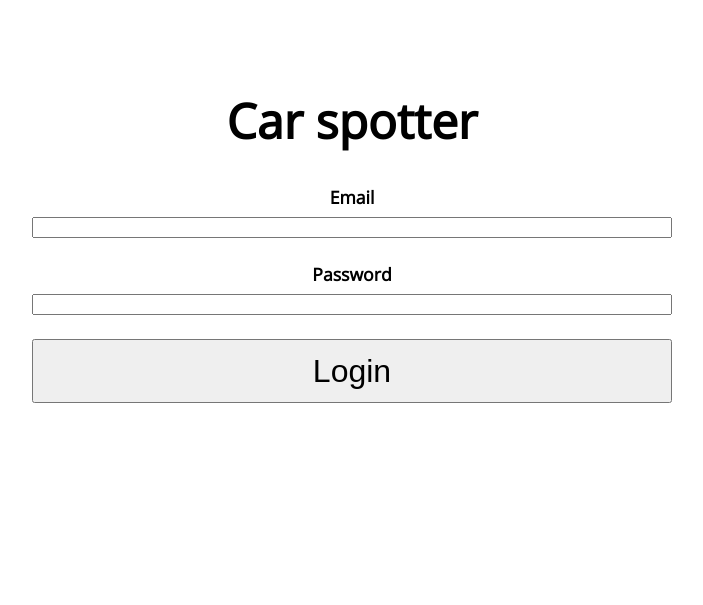
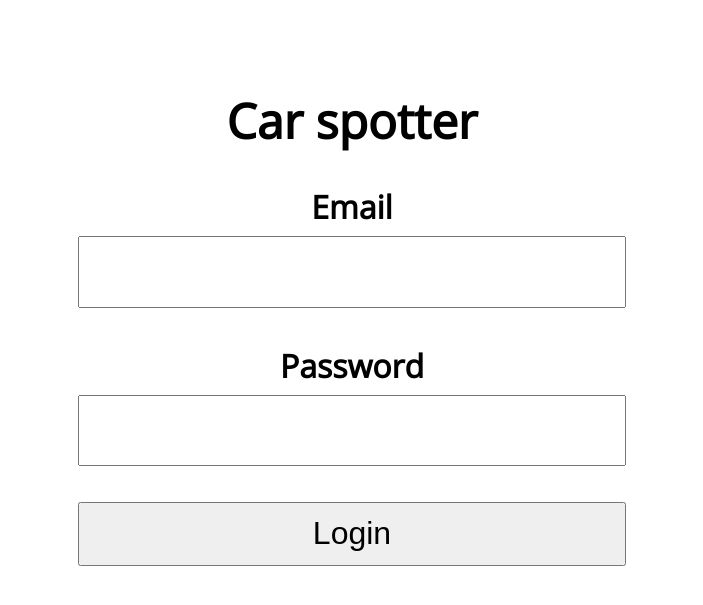
Before and after one commit to rrees/car-spotting, a Flask app: page / in a window 1280 px wide. Shown: the top 605 px of the page, without its empty margins (288-991 px from the left). Run offline with Flask 3, Linux system fonts and the light colour scheme.

Commit message:
Converts CSS to new margin types and refreshes some of the form appearance

```diff
--- a/spotting/static/css/elements.css
+++ b/spotting/static/css/elements.css
@@ -1,10 +1,10 @@
 
 body {
-	margin: auto;
+	margin-block: auto;
 	margin-top: var(--navigation-bar-height);
-	margin-left: 1.5rem;
-	margin-right: 1.5rem;
+	margin-inline: 1.5rem;
 	padding-top: 1rem;
 	font-family: 'Open Sans', Helevetica, Arial, sans-serif;
 	font-size: var(--base-font-size);
+	font-display: swap;
 }
--- a/spotting/static/css/forms.css
+++ b/spotting/static/css/forms.css
@@ -1,22 +1,30 @@
+
+
+
 
 label {
 	font-weight: bold;
 	margin-bottom: 0.5rem;
-	font-size: 1.1rem;
+	font-size: 2rem;
 }
 
-input[type="text"] {
-	line-height: 2.5rem;
-	font-size: 1.5rem;
+input[type="text"],
+input[type="email"],
+input[type="password"] {
+	line-height: 120%;
+	font-size: var(--base-input-font-size);
+	padding: 0.75rem;
 }
 
 input[type="checkbox"] {
 	transform: scale(2);
 	margin: 1rem;
+	padding: 0.75rem;
 }
 
 select {
-	font-size: 1.5rem;
+	font-size: var(--base-input-font-size);
+	padding: 0.75rem;
 }
 
 
@@ -28,5 +36,10 @@ select {
 .form--control-group {
 	display: flex;
 	flex-direction: column;
-	margin-bottom: var(--base-font-size);
+	margin-block-end: var(--base-input-font-size);
 }
+
+#spotting-form {
+	margin-inline: auto;
+	max-width: var(--max-page-width);
+}
--- a/spotting/static/css/login.css
+++ b/spotting/static/css/login.css
@@ -1,8 +1,10 @@
 
 .login-panel {
 	display: flex;
-	max-width: 50vw;
+	max-width: 40ch;
 	margin: auto;
 	flex-direction: column;
 	text-align: center;
+
+	font-size: inherit;
 }
--- a/spotting/static/css/variables.css
+++ b/spotting/static/css/variables.css
@@ -1,4 +1,7 @@
 :root {
 	--navigation-bar-height: 2.5rem;
 	--base-font-size: 24px;
+	--max-page-width: 50ch;
+
+	--base-input-font-size: calc(1.5 * var(--base-font-size));
 }
```
Also changed, not shown: 2 other files.
